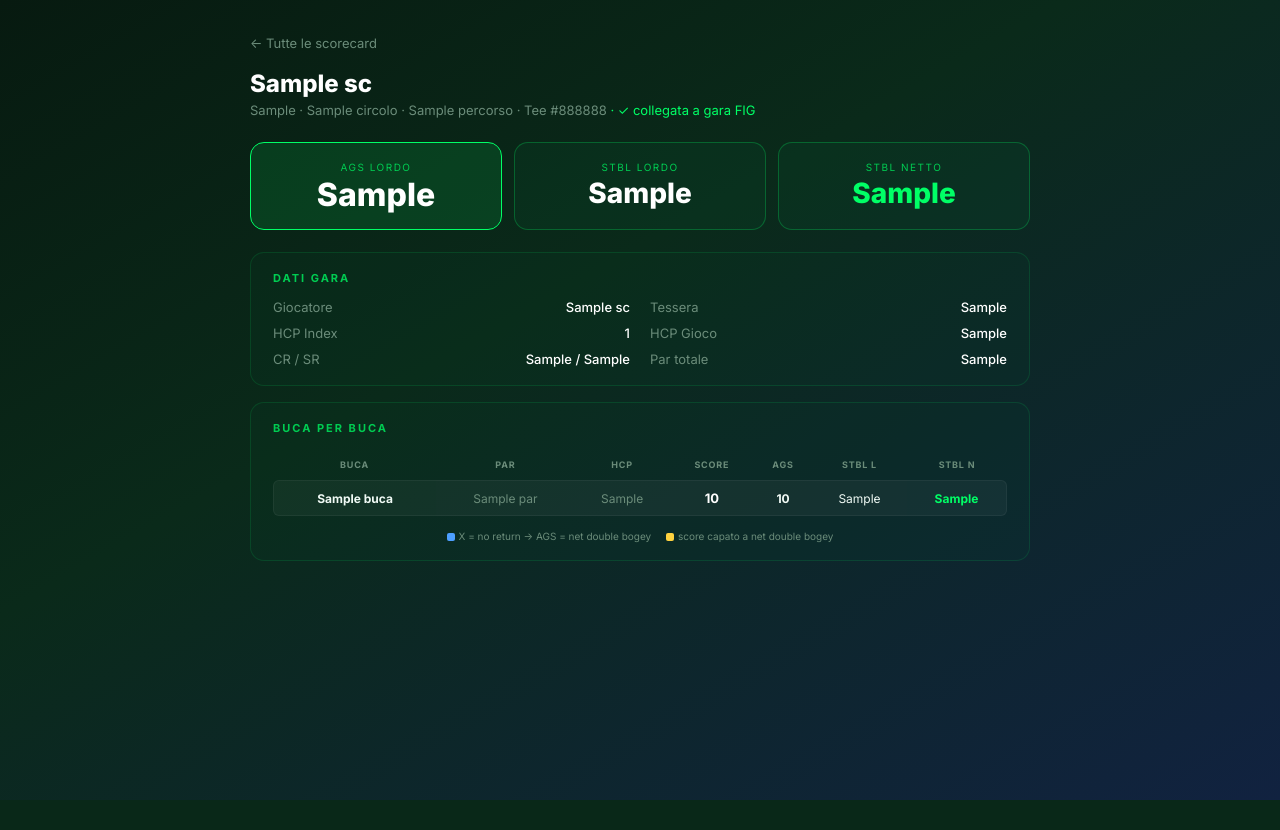
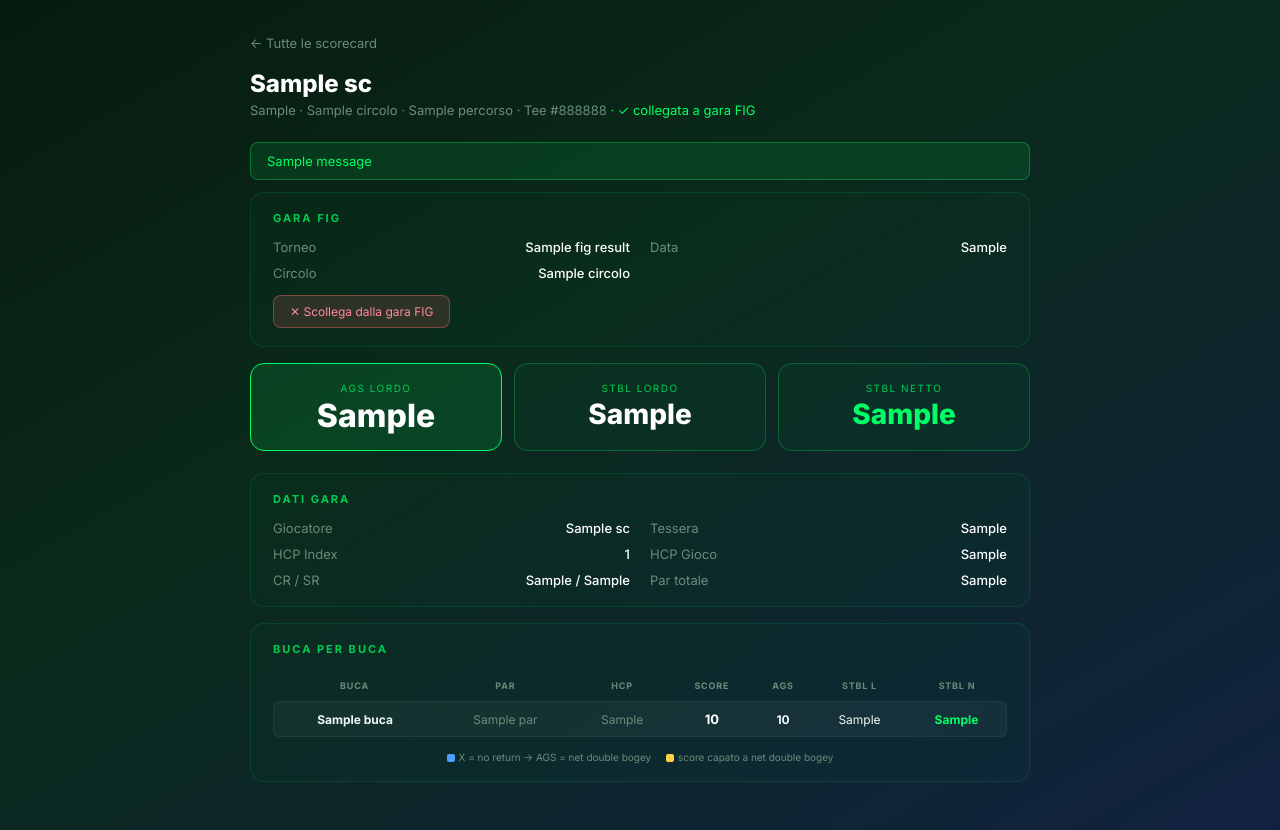
Before and after one commit to mrpwinger/NETGOLF, a Flask app: template netgolf/templates/scorecard/detail.html in a window 1280 px wide. Before the commit the page ends 800 px from the top, so only its background shows below. Run offline with Flask 3, Linux system fonts and the light colour scheme; the template is opened without the code that fills it: most values are stand-ins (such as "Sample title", 1, 10 or a date in 2020); one stand-in notice (Sample message) is shown; parts of the project's set-up code (start-up, migrations or seed data) failed here and were passed over.

Commit message:
Update detail.html

```diff
--- a/netgolf/templates/scorecard/detail.html
+++ b/netgolf/templates/scorecard/detail.html
@@ -96,6 +96,73 @@
       {% if sc.fig_result_id %}<span style="color:var(--green-accent)"> · ✓ {{ _("collegata a gara FIG") }}</span>{% endif %}
     </p>
 
+    {# ── Sezione collegamento gara FIG ────────────────────────────── #}
+    {% with messages = get_flashed_messages(with_categories=true) %}
+      {% for cat, msg in messages %}
+        <div style="margin-bottom:12px;padding:10px 16px;border-radius:8px;font-size:13px;
+          background:{% if cat=='error' %}rgba(255,100,100,0.15){% else %}rgba(0,255,102,0.1){% endif %};
+          border:1px solid {% if cat=='error' %}rgba(255,100,100,0.4){% else %}rgba(0,255,102,0.3){% endif %};
+          color:{% if cat=='error' %}#ff8a9e{% else %}var(--green-accent){% endif %}">
+          {{ msg }}
+        </div>
+      {% endfor %}
+    {% endwith %}
+
+    <div class="section" style="margin-bottom:16px">
+      <div class="section-title">{{ _("Gara FIG") }}</div>
+      {% if sc.fig_result %}
+        <div class="info-grid" style="margin-bottom:14px">
+          <div class="info-row">
+            <span class="label">{{ _("Torneo") }}</span>
+            <span class="value">{{ sc.fig_result.nome_torneo or '—' }}</span>
+          </div>
+          <div class="info-row">
+            <span class="label">{{ _("Data") }}</span>
+            <span class="value">{{ sc.fig_result.data_gara }}</span>
+          </div>
+          <div class="info-row">
+            <span class="label">{{ _("Circolo") }}</span>
+            <span class="value">{{ sc.fig_result.circolo }}</span>
+          </div>
+        </div>
+        <form method="post" action="{{ url_for('scorecard.unlink_fig', scorecard_id=sc.id) }}">
+          <button type="submit" style="
+            background:rgba(255,100,100,0.15);border:1px solid rgba(255,100,100,0.4);
+            color:#ff8a9e;border-radius:8px;padding:8px 16px;font-size:12px;
+            cursor:pointer;font-family:inherit">
+            ✕ {{ _("Scollega dalla gara FIG") }}
+          </button>
+        </form>
+      {% else %}
+        <p style="font-size:13px;color:var(--gray-soft);margin-bottom:14px">
+          {{ _("Nessuna gara FIG collegata.") }}
+        </p>
+        {% if fig_results_candidati %}
+          <form method="post" action="{{ url_for('scorecard.link_fig', scorecard_id=sc.id) }}"
+                style="display:flex;gap:10px;align-items:center;flex-wrap:wrap">
+            <select name="fig_result_id" style="
+              background:rgba(10,92,54,0.3);border:1px solid rgba(0,255,102,0.3);
+              color:var(--cream);border-radius:8px;padding:8px 12px;font-size:13px;
+              font-family:inherit;flex:1;min-width:200px">
+              {% for fig in fig_results_candidati %}
+                <option value="{{ fig.id }}">{{ fig.data_gara }} — {{ fig.circolo }}{% if fig.nome_torneo %} ({{ fig.nome_torneo }}){% endif %}</option>
+              {% endfor %}
+            </select>
+            <button type="submit" style="
+              background:rgba(0,255,102,0.15);border:1px solid rgba(0,255,102,0.4);
+              color:var(--green-accent);border-radius:8px;padding:8px 16px;font-size:12px;
+              cursor:pointer;font-family:inherit">
+              ✓ {{ _("Collega") }}
+            </button>
+          </form>
+        {% else %}
+          <p style="font-size:12px;color:var(--gray-soft)">
+            {{ _("Nessuna gara FIG disponibile nel tuo storico per questa data/circolo.") }}
+          </p>
+        {% endif %}
+      {% endif %}
+    </div>
+
     <div class="totals">
       <div class="tile primary">
         <div class="label">{{ _("AGS Lordo") }}</div>
```
